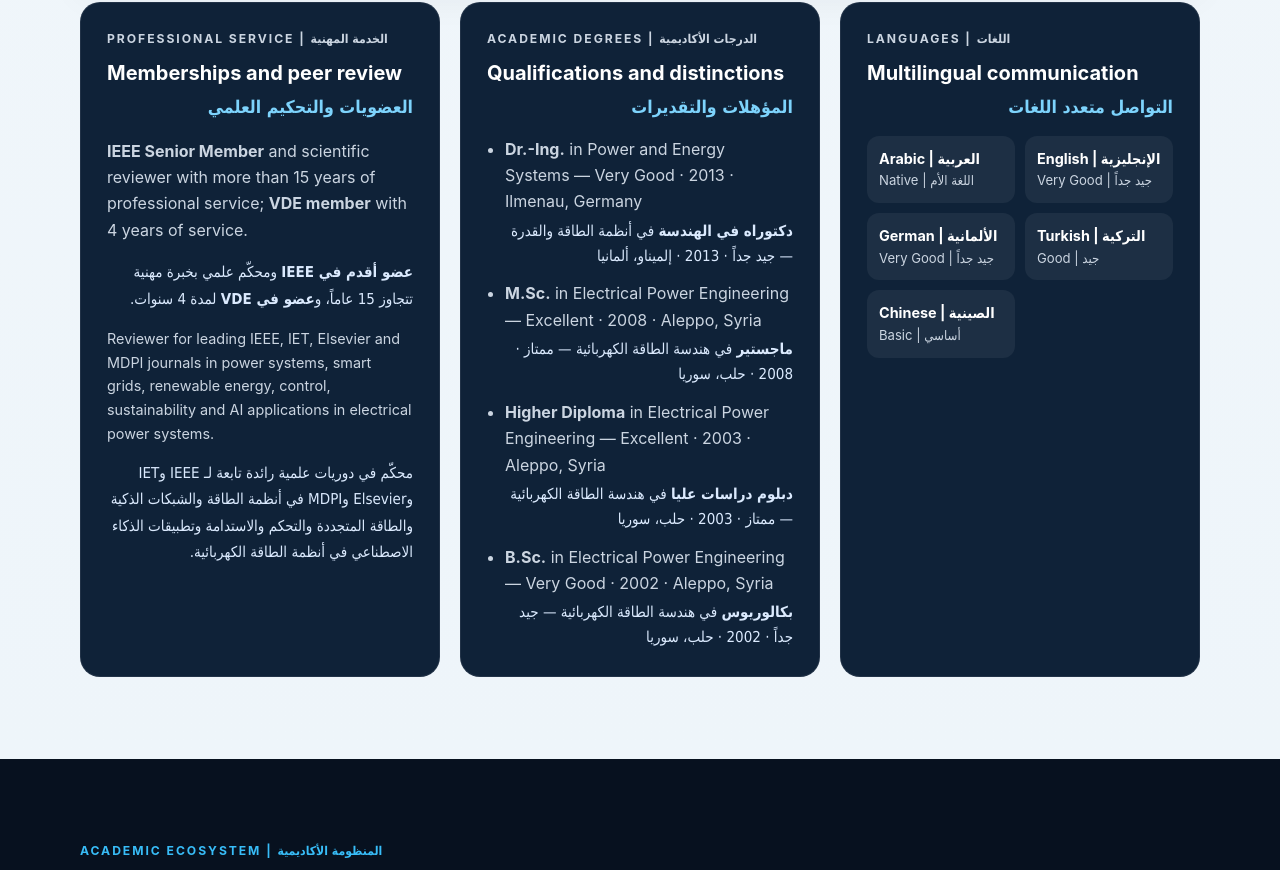
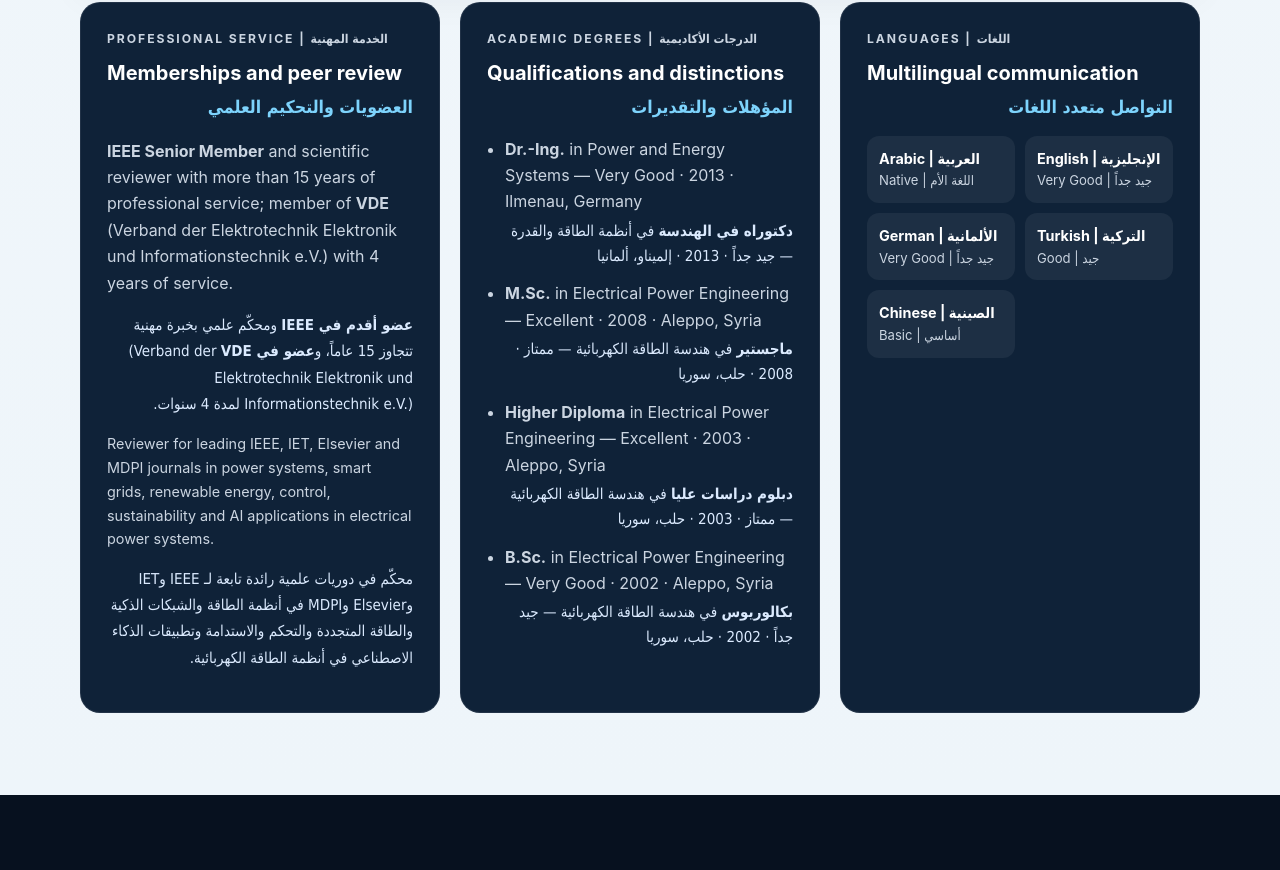
Before and after one commit to aoussgabash/homepage, a plain HTML site: page index.html in a window 1280 px wide. Shown: the part 4723-5593 px from the top of the page. Drawn offline with Linux system fonts and the light colour scheme.

Commit message:
Expand VDE in both homepage membership descriptions

```diff
--- a/index.html
+++ b/index.html
@@ -431,8 +431,8 @@ bdi{unicode-bidi:isolate;letter-spacing:normal;text-transform:none}
           <article class="detail-card">
             <p class="section-label">Professional Service | <span lang="ar" dir="rtl">الخدمة المهنية</span></p>
             <h3>Memberships and peer review<span class="card-ar" lang="ar" dir="rtl">العضويات والتحكيم العلمي</span></h3>
-            <p><strong>IEEE Senior Member</strong> and scientific reviewer with more than 15 years of professional service; <strong>VDE member</strong> with 4 years of service.</p>
-            <p class="ar-copy" lang="ar" dir="rtl"><strong>عضو أقدم في <bdi dir="ltr">IEEE</bdi></strong> ومحكّم علمي بخبرة مهنية تتجاوز 15 عاماً، و<strong>عضو في <bdi dir="ltr">VDE</bdi></strong> لمدة 4 سنوات.</p>
+            <p><strong>IEEE Senior Member</strong> and scientific reviewer with more than 15 years of professional service; member of <strong>VDE</strong> (<span lang="de">Verband der Elektrotechnik Elektronik und Informationstechnik e.V.</span>) with 4 years of service.</p>
+            <p class="ar-copy" lang="ar" dir="rtl"><strong>عضو أقدم في <bdi dir="ltr">IEEE</bdi></strong> ومحكّم علمي بخبرة مهنية تتجاوز 15 عاماً، و<strong>عضو في <bdi dir="ltr">VDE</bdi></strong> <bdi dir="ltr" lang="de">(Verband der Elektrotechnik Elektronik und Informationstechnik e.V.)</bdi> لمدة 4 سنوات.</p>
             <p class="detail-small">Reviewer for leading IEEE, IET, Elsevier and MDPI journals in power systems, smart grids, renewable energy, control, sustainability and AI applications in electrical power systems.</p>
             <p class="detail-small ar-copy" lang="ar" dir="rtl">محكّم في دوريات علمية رائدة تابعة لـ <bdi dir="ltr">IEEE</bdi> و<bdi dir="ltr">IET</bdi> و<bdi dir="ltr">Elsevier</bdi> و<bdi dir="ltr">MDPI</bdi> في أنظمة الطاقة والشبكات الذكية والطاقة المتجددة والتحكم والاستدامة وتطبيقات الذكاء الاصطناعي في أنظمة الطاقة الكهربائية.</p>
           </article>
```
